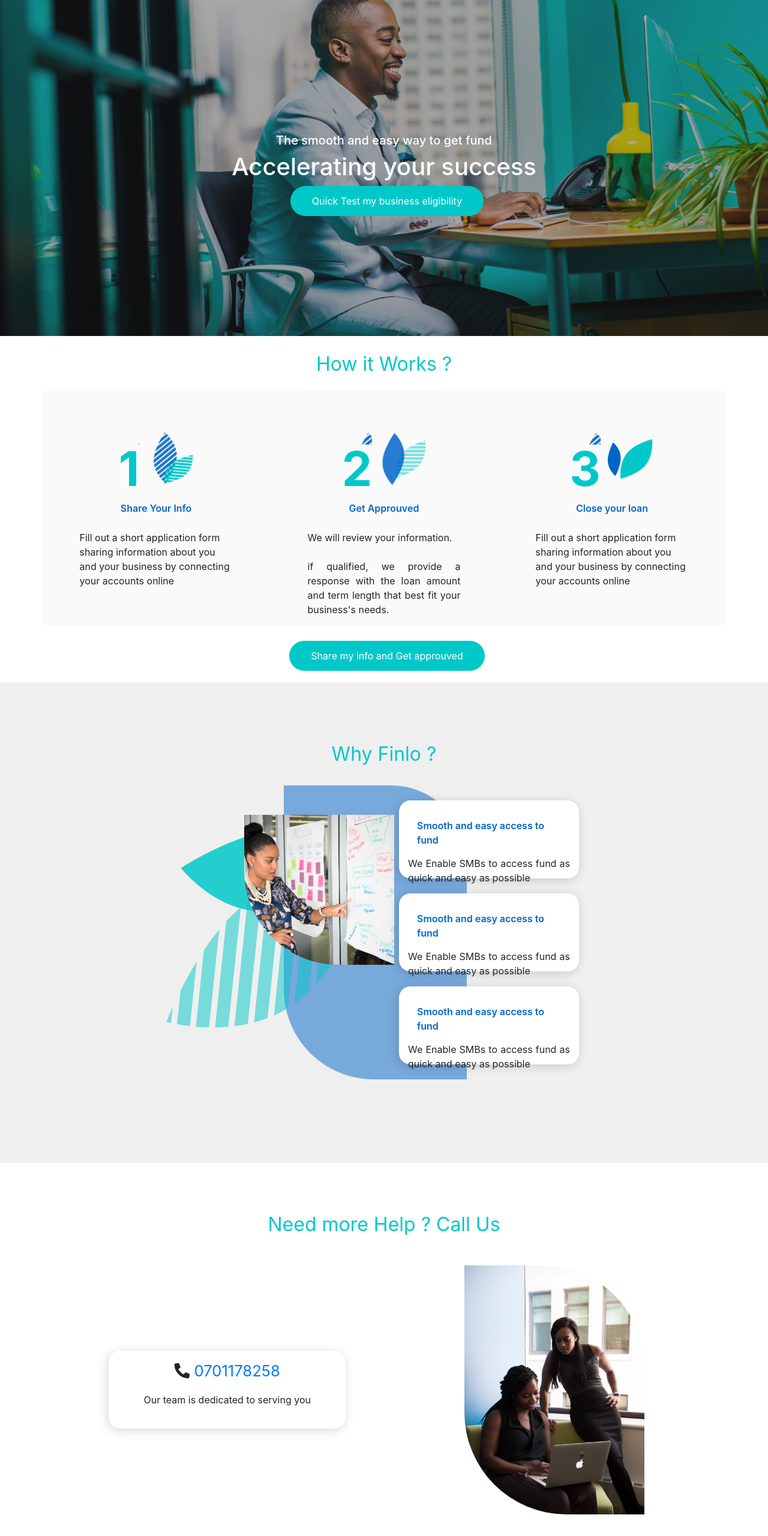
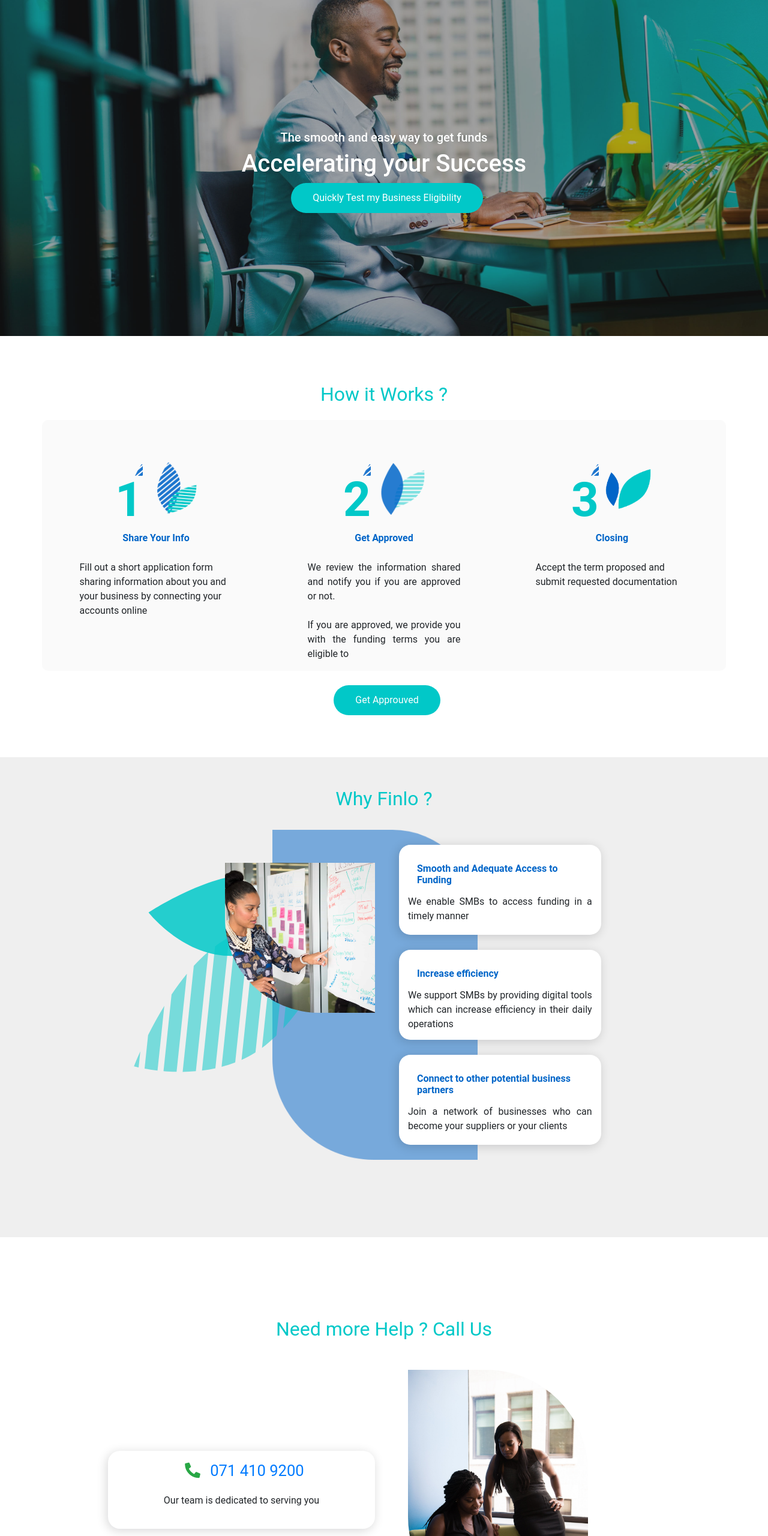
Before and after one commit to tonyames/finlo, a website: page index.html in a window 1280 px wide. Shown: the part 240-2800 px from the top of the page at 60% size. Drawn offline with nearby package versions, Linux system fonts and the light colour scheme; files whose address does not match are found by name.

Commit message:
correction des textes

```diff
--- a/assets/js/main.js
+++ b/assets/js/main.js
@@ -4,7 +4,7 @@ $(function () {
     $(document).scroll(function () {
         var $nav = $(".fixed-top");
         $nav.toggleClass('scrolled', $(this).scrollTop() > $nav.height());
-        if ($nav.offset().top > $nav.height()) {
+        if ($nav.offset().top > 10) {
 
             $("#logo").attr("src", "./assets/img/Logo-dark.png")
         } else {
@@ -13,3 +13,21 @@ $(function () {
         }
     });
 });
+
+$(function () {
+    /**
+    * Smooth scrolling to page anchor on click
+    **/
+    $("a[href*='#']:not([href='#'])").click(function () {
+        if (
+            location.hostname == this.hostname
+            && this.pathname.replace(/^\//, "") == location.pathname.replace(/^\//, "")
+        ) {
+            var anchor = $(this.hash);
+            anchor = anchor.length ? anchor : $("[name=" + this.hash.slice(1) + "]");
+            if (anchor.length) {
+                $("html, body").animate({ scrollTop: anchor.offset().top }, 1500);
+            }
+        }
+    });
+});
--- a/assets/scss/_component.scss
+++ b/assets/scss/_component.scss
@@ -8,11 +8,11 @@
     .nav-link{
 
         color: white;
+        transition: ease-in 20ms;
     }
-    .nav-link:hover{
+    .nav-link:hover, .nav-link:active{
 
-       color: $finlo-dark-blue !important;
-       border-bottom: 1px dashed $finlo-light-blue;
+       border-bottom: 2px solid $finlo-light-blue;
     }
 }
 .scrolled {
@@ -56,6 +56,12 @@
     position: relative;
     z-index: 10;
     bottom: 25%;
+    .hero__content {
+        padding: 5px;
+    }
+    @media only screen and (min-width : 320px) and (max-width : 520px) {
+        bottom: 10%;
+    }
 
 }
 
@@ -77,7 +83,7 @@
 }
 
 .finlo-btn:hover {
-    background-color: rgb(4, 114, 114)  !important;
+    background-color: $finlo-dark-blue  !important;
     border-radius: 50px;
     color: #fff !important;
 }
@@ -126,6 +132,11 @@
 #features-wrapper {
     position: relative;
     width: 100%;
+    background-image: url("/assets/img/bg-asset.png");
+    background-repeat: no-repeat;
+    background-position: center center;
+    background-size: contain;
+    // border: 40px solid #efefef66;
     .img-leave {
         width: 250px;
         height: 250px;
@@ -147,9 +158,10 @@
         }
         .feature-item {
             margin:0px;
-            margin-bottom: 15px;
+            margin-bottom: 10px;
         }
         .feature-items-wrapper {
+            width: 100%;
             position: relative;
             bottom: -145px;
         }
@@ -160,7 +172,7 @@
     }
 }
 .feature-item {
-    height: 130px;
+    height: 150px;
     min-width: 300px;
     margin: 25px;
     border-radius: 19px;
@@ -185,20 +197,24 @@
     }
     .help-item {
         height: 130px;
-        margin: 25px;
-        border-radius: 19px;
+        margin-bottom: 15px;
+        border-radius: 20px;
         background: #fff;
-        padding: 15px;
+        padding: 10px;
         box-shadow: -2px 3px 17px rgba(0, 1, 15, 0.16);
         padding-bottom: 15px;
 
         .help-item-phone{
             font-size: 1.6em;
+            i {
+                margin: 10px;
+                color: #28a745 ;
+            }
         }
     }
     @media only screen and (min-width : 320px) and (max-width : 520px) {
     .img-leave-two {
-            width: 300px;
+            width: 290px;
             height: 450px;
             border-radius: 0px 170px 0px 170px;
             object-fit: cover;
@@ -217,14 +233,15 @@
 }
 
 #contacts-wrapper {
-display: flex;
-justify-content: space-between;
-flex-wrap: wrap-reverse;
-align-items: center;
+    display: flex;
+    justify-content: space-between;
+    flex-wrap: wrap-reverse;
+    align-items: center;
  .contact-links {
     display: flex;
     list-style: none;
     align-items: center;
+    margin-top: 25px;
     a {
         color: $finlo-light-blue !important;
 
@@ -235,10 +252,10 @@ align-items: center;
     .contact-social-link {
         margin: 5px;
     }
-    .contact-mail-link {
+    .contact-mail-link  a {
         font-size: 1.5em;
         text-decoration: none;
-        margin-right: 25px;
+        margin-left: 25px;
     }
  }
  #footer-logo {
--- a/assets/scss/_layout.scss
+++ b/assets/scss/_layout.scss
@@ -1,5 +1,10 @@
+body {
+    font-family: "Roboto","Helvetica Neue" !important;
+}
+
 section {
-    padding: 20px;
+    padding: 50px;
+    margin-top: 20px;
 }
 
 #How-it-Works {
@@ -16,12 +21,13 @@ section {
     font-weight: 400;
 }
 
-#why-finlo {
+#why-Finlo {
     height: 100vh;
     background-color: #efefef;
-    border: 80px solid #efefef66;
+
+
     @media screen and (min-width:768px) and (max-width:1024px) {
-        height: 85vh;
+        height: 100vh;
     border: 0px solid #efefef66;
     }
      @media only screen and (min-width : 320px) and (max-width : 520px) {
@@ -32,13 +38,9 @@ section {
     @media only screen and (min-width : 320px) and (max-width : 520px) {
         border: 0px solid #efefef66;
         position: relative;
-        top: 100px;
     }
 }
 
 #features-wrapper {
-    background-image: url("/assets/img/bg-asset.png");
-    background-repeat: no-repeat;
-    background-position: center center;
-    background-size: contain;
+
 }
--- a/index.html
+++ b/index.html
@@ -29,8 +29,8 @@
   <meta name="theme-color" content="#ffffff">
   <link rel="stylesheet" href="assets/css/normalize.css">
   <link rel="stylesheet" href="assets/css/main.css">
+  <link rel="stylesheet" href="assets/vendors/fontawesome/css/all.css">
   <link rel="stylesheet" href="bootstrap/css/bootstrap.min.css">
-  <link rel="stylesheet" href="assets/vendors/fontawesome/css/all.css">
 
   <meta name="theme-color" content="#fafafa">
 </head>
@@ -57,12 +57,12 @@
           <ul class="nav navbar-nav ml-auto ">
             <li class="nav-item" role="presentation"><a class="nav-link js-scroll-trigger" href="#How-it-Works">How it works ?</a></li>
             <li class="nav-item" role="presentation"><a class="nav-link js-scroll-trigger" href="#why-Finlo">Why Finlo ?</a></li>
-            <li class="nav-item" role="presentation"><a class="nav-link js-scroll-trigger" href="#About-Us">About Us</a>
+            <li class="nav-item" role="presentation"><a class="nav-link js-scroll-trigger" href="#contact">Contact</a>
             </li>
           </ul>
           <ul class="nav navbar-nav ml-auto">
-            <li class="nav-item" role="presentation"><a class="nav-link js-scroll-trigger" href="#about">Log In</a></li>
-            <li class="nav-item" role="presentation"><a class="btn finlo-btn" href="#activity">Get funding</a></li>
+            <li class="nav-item" role="presentation"><a class="nav-link js-scroll-trigger" href="#">Log In</a></li>
+            <li class="nav-item" role="presentation"><a class="btn finlo-btn" href="#activity">Get Funding</a></li>
             </li>
           </ul>
         </div>
@@ -72,9 +72,9 @@
       <div class="hero__overlay"></div>
       <div id="hero__content--wrapper">
         <div class="hero__content text-center">
-          <h5>The smooth and easy way to get fund</h5>
-          <h1>Accelerating your success</h1>
-          <button class="btn finlo-btn finlo-big-btn">Quick Test my business eligibility</button>
+          <h5>The smooth and easy way to get funds</h5>
+          <h1>Accelerating your Success</h1>
+          <button class="btn finlo-btn finlo-big-btn">Quickly Test my Business Eligibility</button>
         </div>
 
       </div>
@@ -97,29 +97,27 @@
             </div>
             <div class="col-12 col-md-3 step-item">
               <div class="step-item-number "><img src="./assets/img/leaves-2.png" alt="Finlo-step-two"></div>
-              <p class="step-item-heading">Get Approuved</p>
+              <p class="step-item-heading">Get Approved</p>
               <p class="step-item-description text-justify">
-                We will review your information.<br><br>
-
-                if qualified, we provide a response with the loan amount and term length that best fit your business's
-                needs.
+                We review the information shared and notify you if you are approved or not.<br><br>
+                If you are approved, we provide you with the
+                funding terms you are eligible to
               </p>
             </div>
             <div class="col-12 col-md-3 step-item">
               <div class="step-item-number text-center"><img src="./assets/img/leaves-3.png" alt="Finlo-step-three"></div>
-              <p class="step-item-heading">Close your loan</p>
+              <p class="step-item-heading">Closing</p>
               <p class="step-item-description">
-                Fill out a short application form sharing information about you and your business by connecting
-                your accounts online
+                Accept the term proposed and submit requested documentation
               </p>
             </div>
           </div>
           <div class="row justify-content-center mt-4">
-            <button class="btn finlo-btn finlo-big-btn">Share my info and Get approuved</button>
+            <button class="btn finlo-btn finlo-big-btn">Get Approuved</button>
           </div>
       </div>
     </section>
-    <section id="why-finlo" class="container-fluid">
+    <section id="why-Finlo" class="container-fluid">
       <div class="text-center" data-aos="fade-up">
         <h2 class="section-heading pb-4">Why Finlo ?</h2>
       </div>
@@ -129,34 +127,27 @@
             <img class="leave-asset" src="./assets/img/section-leaves.png" alt="Finlo-step-one">
             <img class="img-leave" src="./assets/img/woman-wearing-beaded-white-necklace-1181623.jpg" alt="woman-wearing-beaded-white-necklace-1181623">
           </div>
-
         </div>
-        <div class="col col-md-5 col-lg-4 ">
+        <div class="col col-md-5 col-lg-4">
           <div class="feature-items-wrapper">
             <div class="feature-item ">
-              <p class="feature-item-heading">Smooth and easy access to fund</p>
+              <h6 class="feature-item-heading">Smooth and Adequate Access to Funding</h6>
               <p class="feature-item-description text-justify">
-              We Enable SMBs to access fund as
-              quick and easy as possible<br>
+              We enable SMBs to access funding in a timely manner<br>
               </p>
             </div>
             <div class="feature-item ">
-              <p class="feature-item-heading">Smooth and easy access to fund</p>
+              <h6 class="feature-item-heading">Increase efficiency</h6>
               <p class="feature-item-description text-justify">
-                We Enable SMBs to access fund as
-                quick and easy as possible<br>
+              We support SMBs by providing digital tools which can increase efficiency in their daily operations<br>
               </p>
-
             </div>
             <div class="feature-item ">
-              <p class="feature-item-heading">Smooth and easy access to fund</p>
+              <h6 class="feature-item-heading">Connect to other potential business partners</h6>
               <p class="feature-item-description text-justify">
-                We Enable SMBs to access fund as
-                quick and easy as possible<br>
+                Join a network of businesses who can become your suppliers or your clients<br>
               </p>
-
             </div>
-
           </div>
         </div>
       </div>
@@ -165,15 +156,15 @@
       <div class="text-center" data-aos="fade-up">
         <h2 class="section-heading  mt-5 mb-5 pt-3">Need more Help ? Call Us</h2>
       </div>
-      <div class="row justify-content-around align-items-center">
-        <div class="col col-md-6 col-lg-5 ">
+      <div class="row  align-items-center">
+        <div class="col col-md-6 col-lg-5 offset-md-1">
           <div class="help-item text-center ">
-            <p class="help-item-phone"><i class="fas fa-phone-alt"></i> <a href="tel:+0701178258">0701178258</a></p>
+            <p class="help-item-phone"><i class="fas fa-phone-alt"></i> <a href="tel:+0714109200">071 410 9200</a></p>
             <p class="help-item-description text-center">Our team is dedicated to serving you<br></p>
           </div>
         </div>
-        <div class="col col-md-5 col-lg-4">
-            <img class="img-leave-two" src="./assets/img/silver-macbook-on-woman-s-lap-1181583.jpg" alt="silver-macbook-on-woman-s-lap-1181583"
+        <div class="col col-md-5 col-lg-4 d-flex align-items-center">
+            <img class="img-leave-two m-auto" src="./assets/img/silver-macbook-on-woman-s-lap-1181583.jpg" alt="silver-macbook-on-woman-s-lap-1181583"
               alt="woman-wearing-beaded-white-necklace-1181623">
         </div>
       </div>
@@ -181,8 +172,17 @@
   </main>
   <footer>
     <div id="contact" class="container text-center">
-      <h2 class="section-heading mt-4 mb-4">Stay in touch</h2>
+      <div class="text-center">
+        <h2 class="section-heading mt-4 mb-4">Stay in touch</h2>
+      </div>
       <div id="contacts-wrapper" class="row m-auto">
+        <div class="col-12 col-md-5 justify-content-center align-items-center d-flex">
+          <ul class="contact-links">
+            <li class="contact-social-link"><a href=""><i class="fab fa-2x fa-twitter"></i></a></li>
+            <li class="contact-social-link"><a href=""><i class="fab fa-2x fa-linkedin"></i></a></li>
+            <li class="contact-mail-link"><a class=""  href="mailto:" >Info@finlo.ai</a></li>
+          </ul>
+        </div>
         <div class="col-12 col-md-5 justify-content-center d-flex">
               <div class="row flex-column">
                 <div class="col">
@@ -195,26 +195,16 @@
                 </div>
               </div>
         </div>
-        <div class="col-12 col-md-5 justify-content-center d-flex">
-          <ul class="contact-links">
-            <li class="contact-mail-link"><a class=""  href="mailto:" >Info@finlo.ai</a></li>
-            <li class="contact-social-link"><a href=""><i class="fab fa-2x fa-facebook"></i></a></li>
-            <li class="contact-social-link"><a href=""><i class="fab fa-2x fa-linkedin"></i></a></li>
-          </ul>
-        </div>
       </div>
       <div class="row">
         <div class="col pb-3 pt-3 mt-4">
-          <p class="copyright text-center"> ©FINLO 2019 | Designed by <a style="font-size: 1em"
+          <p class="copyright text-center"> © Finlo 2019 | Designed by <a style="font-size: 1em"
               href="http://www.tonyames.work">Tony Ames</a>
           </p>
         </div>
       </div>
     </div>
   </footer>
-
-
-
   <script src="assets/js/vendor/modernizr-3.7.1.min.js"></script>
   <script src="https://code.jquery.com/jquery-3.4.1.min.js" integrity="sha256-CSXorXvZcTkaix6Yvo6HppcZGetbYMGWSFlBw8HfCJo=" crossorigin="anonymous"></script>
   <script>window.jQuery || document.write('<script src="js/vendor/jquery-3.4.1.min.js"><\/script>')</script>
@@ -225,7 +215,6 @@
   <script src="https://cdnjs.cloudflare.com/ajax/libs/magnific-popup.js/1.1.0/jquery.magnific-popup.min.js"></script>
   <script src="https://cdnjs.cloudflare.com/ajax/libs/aos/2.1.1/aos.js"></script>
 
-
   <!-- Google Analytics: change UA-XXXXX-Y to be your site's ID. -->
   <script>
     window.ga = function () { ga.q.push(arguments) }; ga.q = []; ga.l = +new Date;
```
Also changed, not shown: assets/css/main.css.
